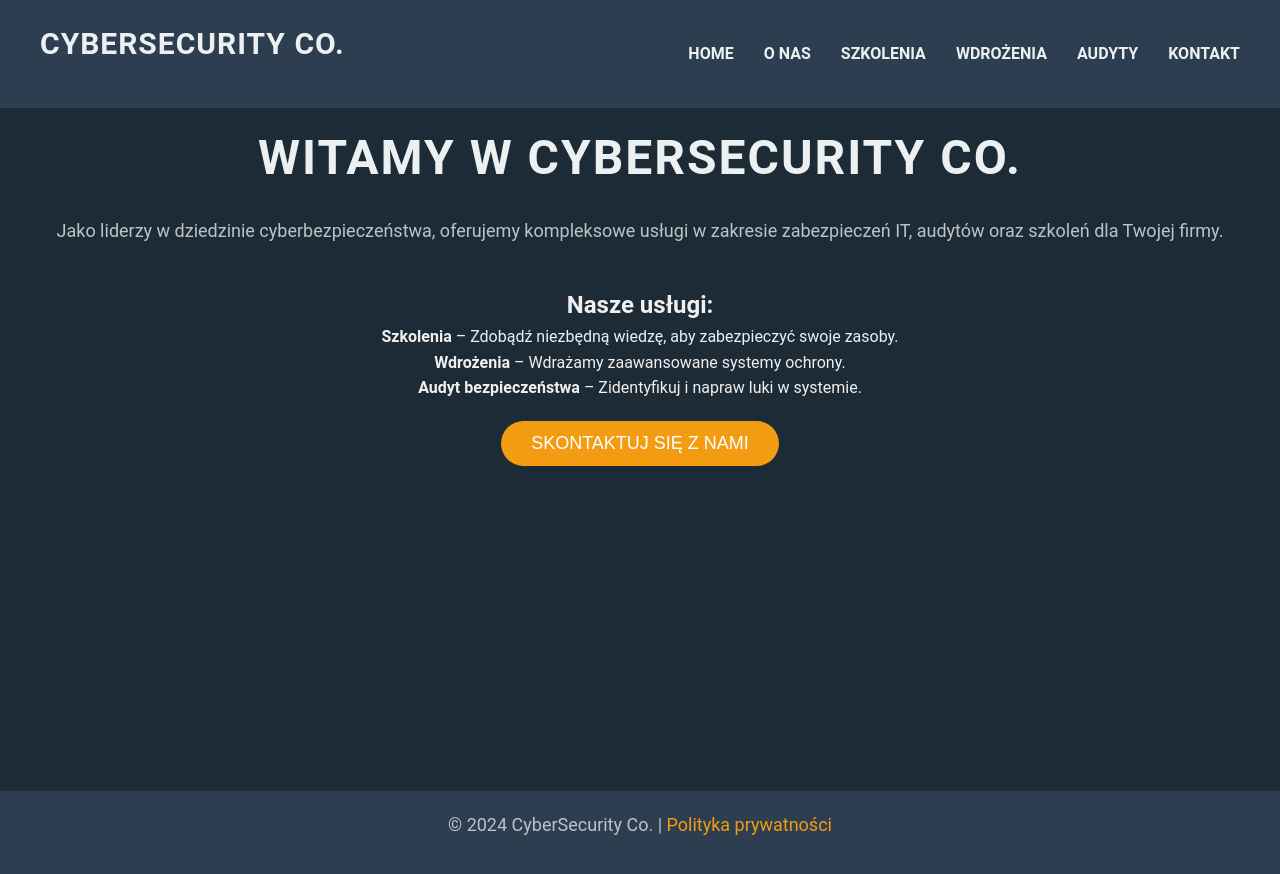
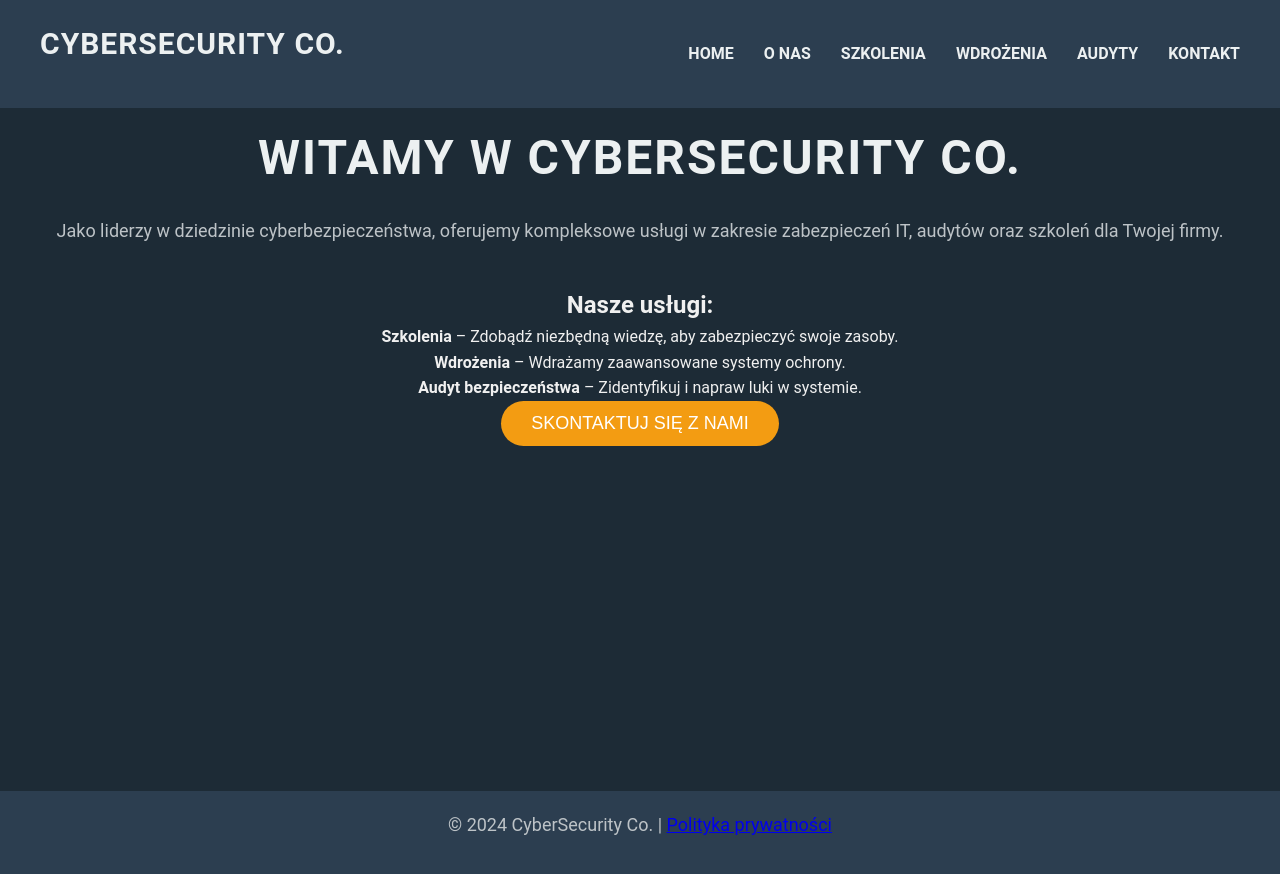
Before and after one commit to dadmins1984/Web, a Jekyll site: the page built from index.md, in a window 1280 px wide. Shown: the top 874 px of the page. Built offline with Jekyll 4.4.1, drawn with Linux system fonts in a browser that asks for light colours.

Commit message:
dffasdfds

```diff
--- a/_layouts/default.html
+++ b/_layouts/default.html
@@ -12,7 +12,6 @@
   <main>
     {{ content }}
   </main>
-  <br><br>
 
   {% include footer.html %}
 
--- a/assets/css/style.css
+++ b/assets/css/style.css
@@ -12,9 +12,9 @@
     color: #f0f0f0;
     line-height: 1.6;
     padding: 0;
-    min-height: 100vh; /* Upewniamy się, że strona ma pełną wysokość */
+    min-height: 100vh;
     display: flex;
-    flex-direction: column; /* Flexbox, aby łatwo rozmieszczać elementy */
+    flex-direction: column;
   }
 
   /* Nagłówek strony */
@@ -119,10 +119,8 @@
   main {
     text-align: center;
     padding-top: 120px;
-    flex: 1; /* Elastyczne, aby wypełniało przestrzeń */
   }
 
-  /* Container dla treści */
   main .content-container {
     max-width: 1000px;
     width: 100%;
@@ -159,8 +157,6 @@
     cursor: pointer;
     text-transform: uppercase;
     transition: background-color 0.3s ease;
-    margin-top: 20px;
-    margin-bottom: 30px; /* Odsunięcie przycisku o dwa entery */
   }
 
   button:hover {
@@ -175,15 +171,17 @@
     padding: 20px;
     font-size: 14px;
     margin-top: auto; /* Sprawia, że stopka przesuwa się na dół */
+    width: 100%; /* Zapewnia pełną szerokość */
+    box-sizing: border-box; /* Uwzględnia padding w szerokości */
+    overflow: hidden; /* Zapobiega wyciekowi elementów poza ekran */
   }
 
-  footer a {
-    color: #f39c12;
-    text-decoration: none;
-  }
-
-  footer a:hover {
-    text-decoration: underline;
+  /* Zmiany dla urządzeń mobilnych */
+  @media (max-width: 768px) {
+    footer {
+      padding: 15px; /* Mniejszy padding na małych ekranach */
+      font-size: 12px; /* Zmniejszenie czcionki na telefonach */
+    }
   }
 
   /* Style sekcji dla podstron */
```
